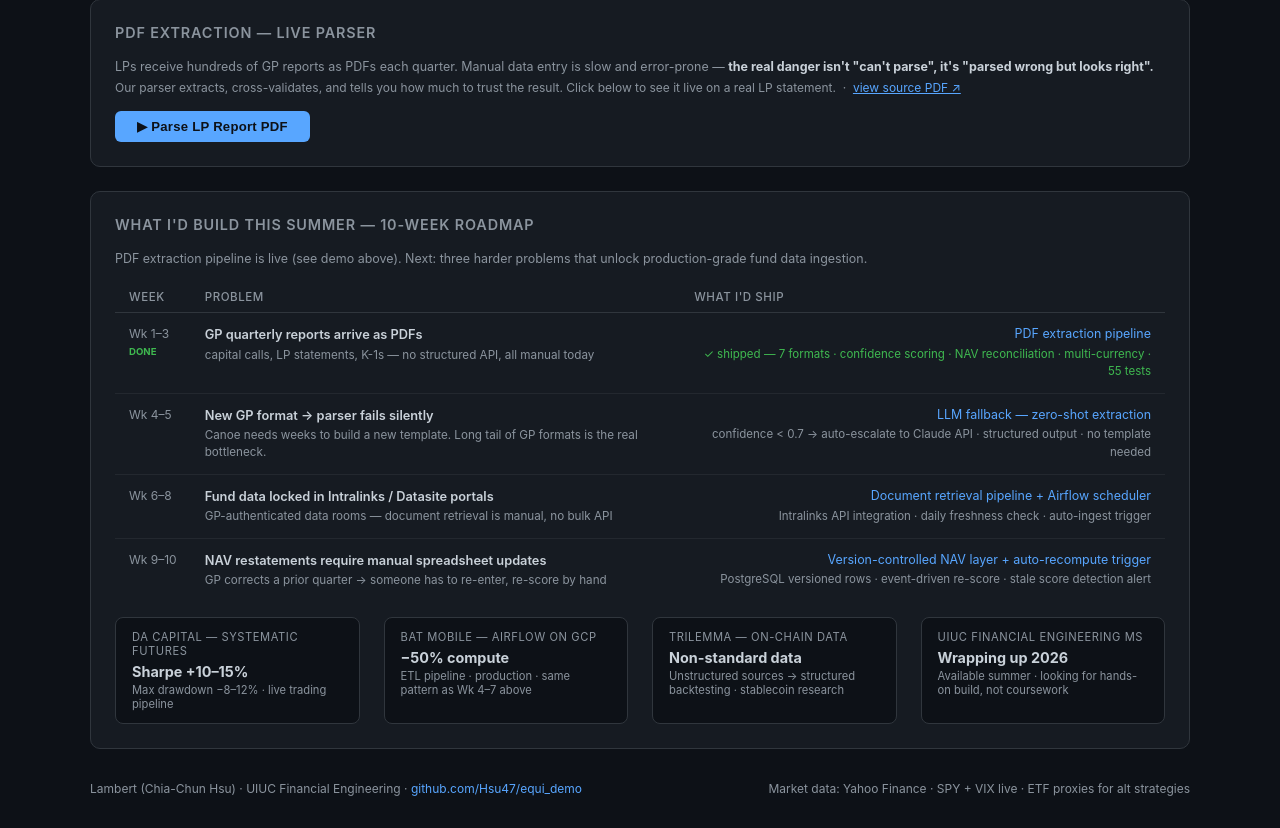
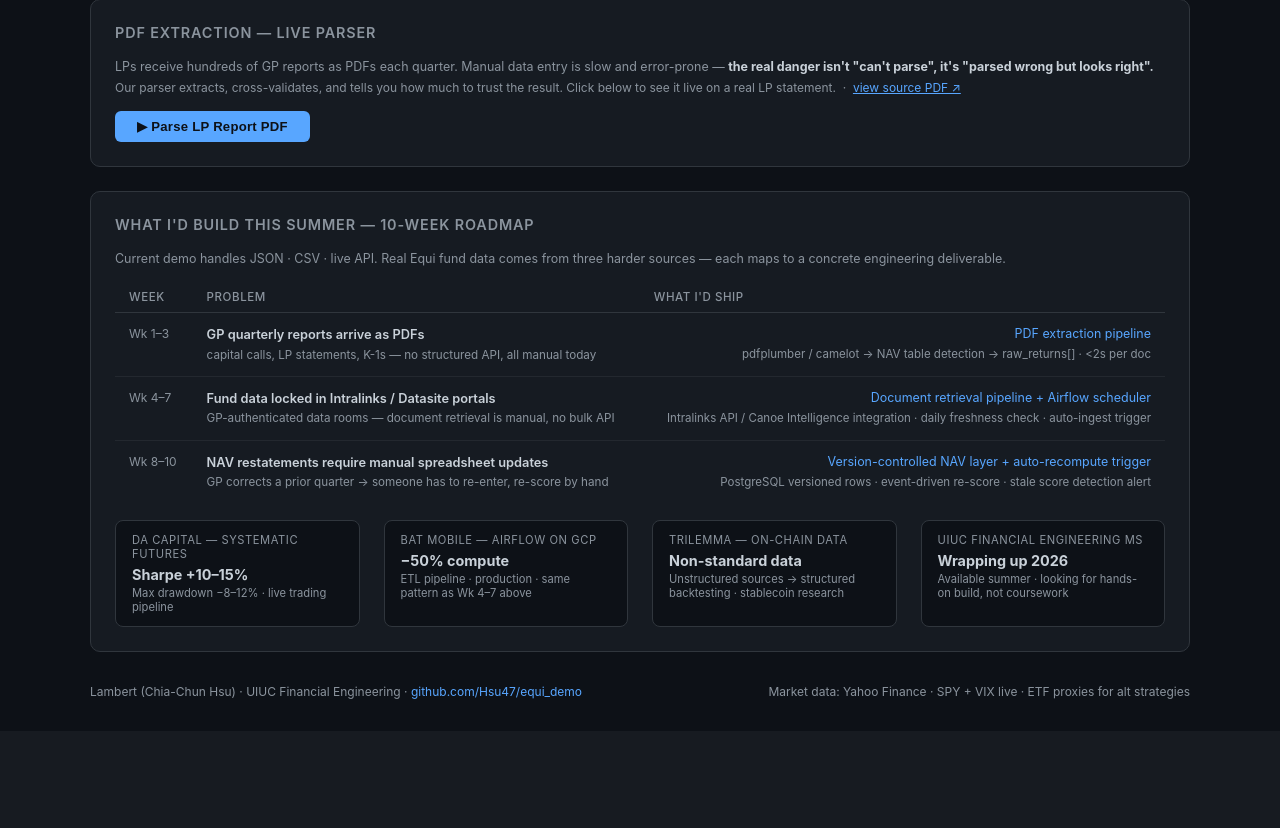
Before and after one commit to Hsu47/equi_demo, a Flask app: page / in a window 1280 px wide. Shown: the part 4714-5542 px from the top of the page. After the commit the page ends 5413 px from the top, so only its background shows below. Run offline with Flask 3, Linux system fonts and the light colour scheme.

Commit message:
fix: revert roadmap to original summer internship framing
Roadmap should present PDF extraction as planned Wk 1-3 work, not
as completed. Adjusted demo footer to reference roadmap consistently.

https://claude.ai/code/session_013vqjLtsyWDNgM4wZNxNcbD

```diff
--- a/templates/index.html
+++ b/templates/index.html
@@ -464,7 +464,7 @@
         <strong style="color:var(--text)">How it works:</strong>
         Multi-strategy parser (table → calendar grid → text scan) with NAV reconciliation cross-check.
         Supports 7 format variants, multi-currency (USD/EUR/GBP/JPY), parenthetical negatives, and fee structure extraction.
-        55 automated tests. Canoe Intelligence charges six figures/year for this — we do it in &lt;100ms.
+        55 automated tests — built as a proof-of-concept for the Wk 1–3 roadmap item above.
       </p>
     </div>
   </div>
@@ -473,7 +473,7 @@
   <div class="card">
     <h2>What I'd Build This Summer — 10-Week Roadmap</h2>
     <p style="font-size:0.78rem;color:var(--muted);margin-bottom:4px">
-      PDF extraction pipeline is live (see demo above). Next: three harder problems that unlock production-grade fund data ingestion.
+      Current demo handles JSON · CSV · live API. Real Equi fund data comes from three harder sources — each maps to a concrete engineering deliverable.
     </p>
     <table class="roadmap-table">
       <thead>
@@ -485,9 +485,7 @@
       </thead>
       <tbody>
         <tr>
-          <td class="wk" style="position:relative">Wk 1–3
-            <div style="font-size:0.6rem;color:var(--green);font-weight:700;margin-top:2px">DONE</div>
-          </td>
+          <td class="wk">Wk 1–3</td>
           <td>
             <div class="prob">GP quarterly reports arrive as PDFs
               <span>capital calls, LP statements, K-1s — no structured API, all manual today</span>
@@ -495,25 +493,12 @@
           </td>
           <td>
             <div class="sol">PDF extraction pipeline
-              <span style="color:var(--green)">&#10003; shipped — 7 formats · confidence scoring · NAV reconciliation · multi-currency · 55 tests</span>
+              <span>pdfplumber / camelot → NAV table detection → raw_returns[] · &lt;2s per doc</span>
             </div>
           </td>
         </tr>
         <tr>
-          <td class="wk">Wk 4–5</td>
-          <td>
-            <div class="prob">New GP format → parser fails silently
-              <span>Canoe needs weeks to build a new template. Long tail of GP formats is the real bottleneck.</span>
-            </div>
-          </td>
-          <td>
-            <div class="sol">LLM fallback — zero-shot extraction
-              <span>confidence &lt; 0.7 → auto-escalate to Claude API · structured output · no template needed</span>
-            </div>
-          </td>
-        </tr>
-        <tr>
-          <td class="wk">Wk 6–8</td>
+          <td class="wk">Wk 4–7</td>
           <td>
             <div class="prob">Fund data locked in Intralinks / Datasite portals
               <span>GP-authenticated data rooms — document retrieval is manual, no bulk API</span>
@@ -521,12 +506,12 @@
           </td>
           <td>
             <div class="sol">Document retrieval pipeline + Airflow scheduler
-              <span>Intralinks API integration · daily freshness check · auto-ingest trigger</span>
+              <span>Intralinks API / Canoe Intelligence integration · daily freshness check · auto-ingest trigger</span>
             </div>
           </td>
         </tr>
         <tr>
-          <td class="wk">Wk 9–10</td>
+          <td class="wk">Wk 8–10</td>
           <td>
             <div class="prob">NAV restatements require manual spreadsheet updates
               <span>GP corrects a prior quarter → someone has to re-enter, re-score by hand</span>
```
